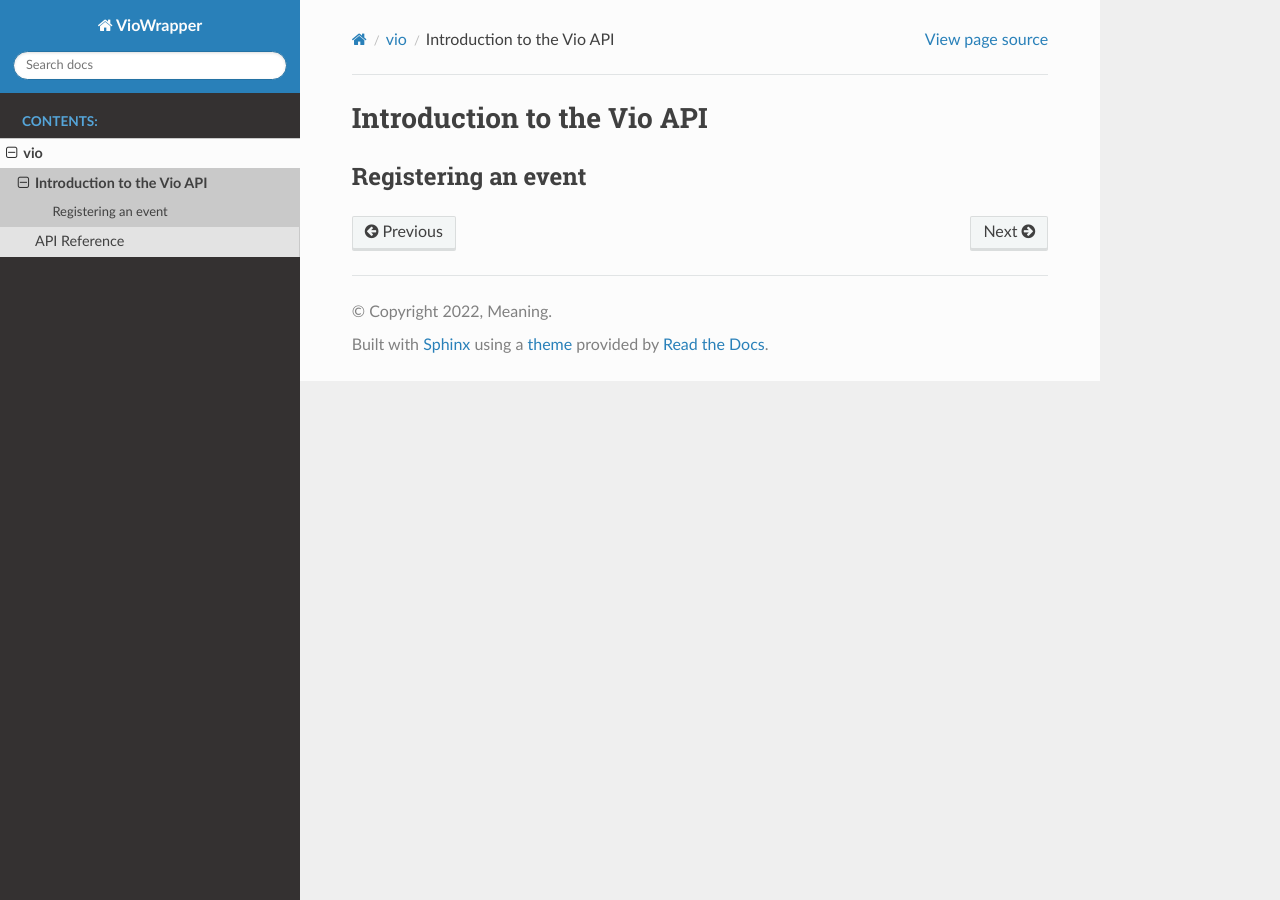
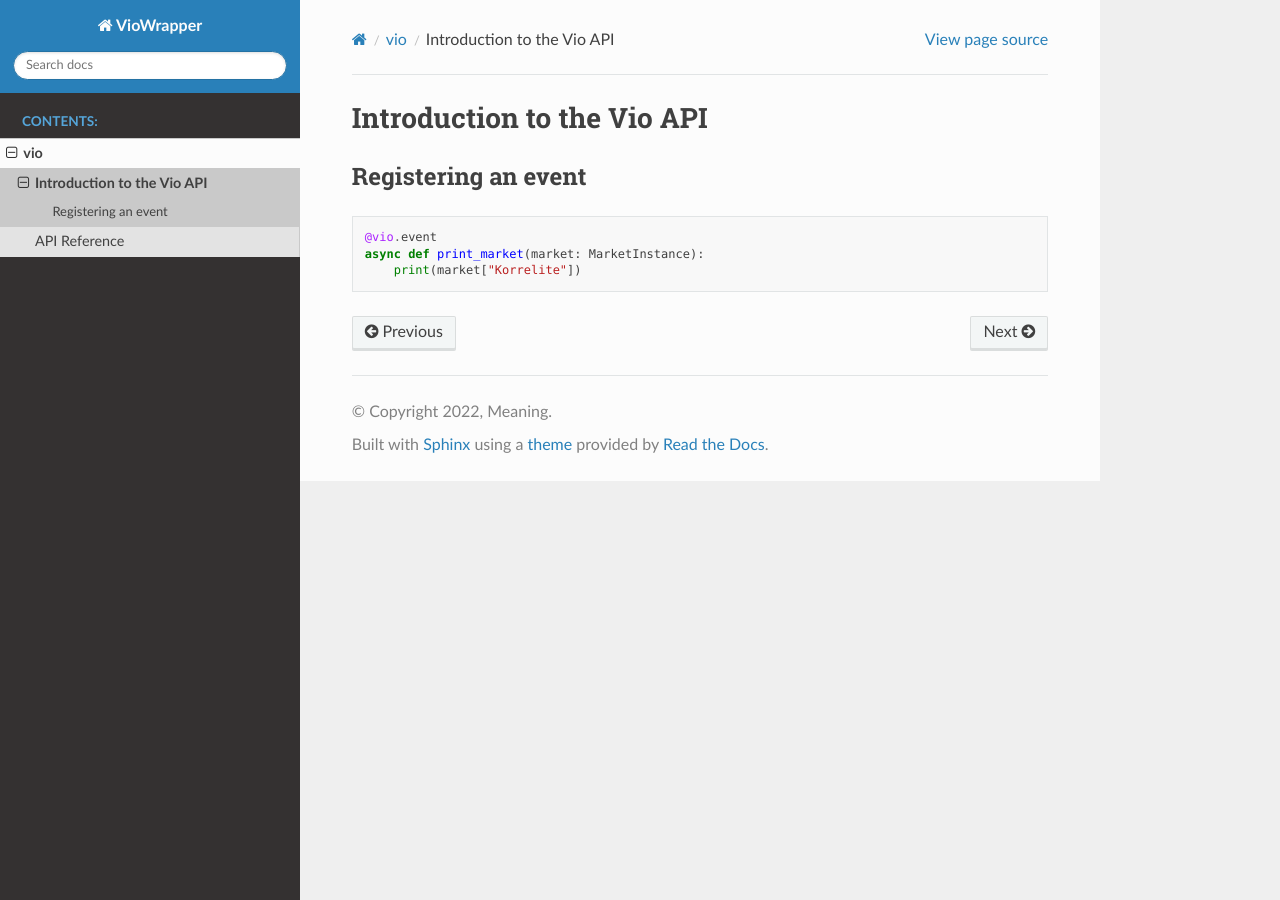
Before and after one commit to WhyDoWeLiveWithoutMeaning/VioPy, a Sphinx documentation site: the page built from docs/intro.rst, in a window 1280 px wide. Built offline with Sphinx 7.4.7 and the Read the Docs theme 2.0.0, drawn with Linux system fonts in a browser that asks for light colours.

Commit message:
I honestly don't know anymore

```diff
--- a/docs/intro.rst
+++ b/docs/intro.rst
@@ -7,7 +7,8 @@ Introduction to the Vio API
 Registering an event
 ---------------------
 
-.. code-block:: python
+.. code-block:: python3
+
     @vio.event
     async def print_market(market: MarketInstance):
         print(market["Korrelite"])
```
